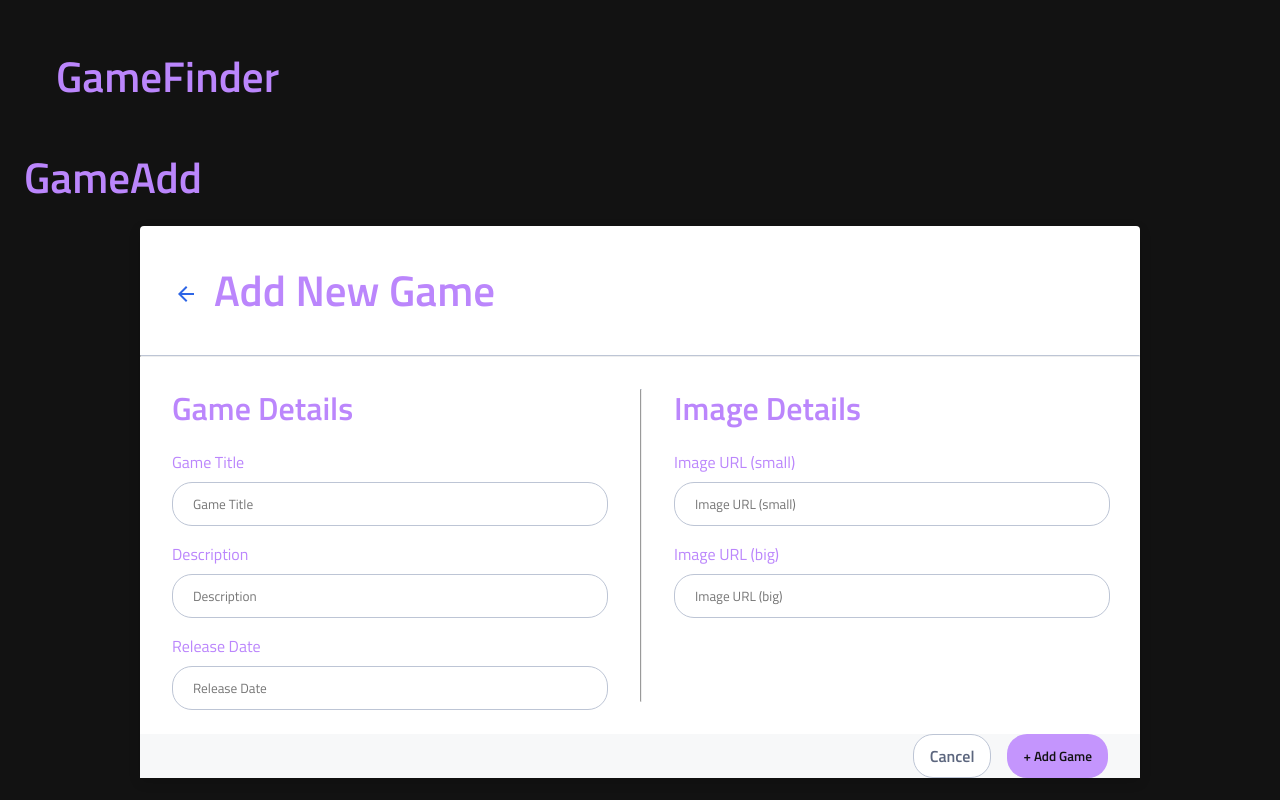
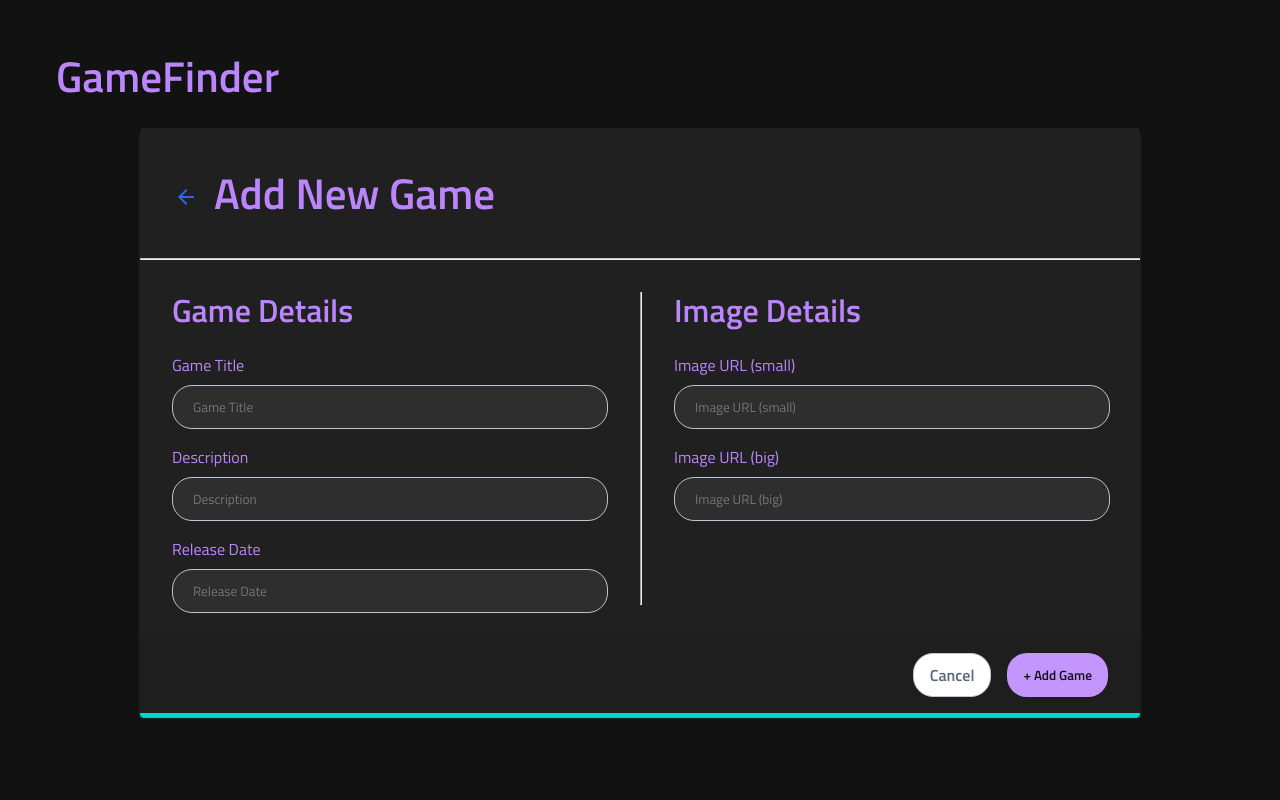
Before and after one commit to Michelle-Watson/capstone-michelle, a React (Vite) app in the folder game-finder/: page /games/add in a window 1280 px wide. Shown: the top 800 px of the page. Built offline with nearby package versions, Linux system fonts and the light colour scheme; no server answers.

Commit message:
Add styling to form

```diff
--- a/game-finder/src/components/GameForm/GameForm.scss
+++ b/game-finder/src/components/GameForm/GameForm.scss
@@ -17,14 +17,20 @@
 }
 
 .warehouse-form {
-  background-color: $White;
-  box-shadow: 0 4px 12px rgba(0, 0, 0, 0.15);
+  // Background colour of form
+  background-color: $night-fg;
+
+  box-shadow: 0 5px 1px $GameFinder-Aqua;
   position: relative;
   border-radius: 0.25rem;
   max-width: 600px;
   width: 100%;
   @include tablet {
     max-width: 1000px;
+  }
+  // Glowing drop shadow effect for the form
+  &:focus-within {
+    box-shadow: $GameFinder-Aqua; // Aqua glowing effect
   }
 
   &__header-container {
@@ -79,12 +85,20 @@
 
   // Apply red border when input has error class
   .input-control {
+    // $night-form-border
     border: 1px solid $Cloud; // Default border color
-    // color: $Instock-Black;
-    color: $GameFinder-Aqua;
+    color: $night-form-field-text;
+    background-color: $night-form-field;
 
     &.warehouse-form__input-control--error {
       border-color: $Red; // Red border when there’s an error
+    }
+
+    // Border color change on focus
+    &:focus {
+      // border-color: aqua; // Aqua border when focused
+      outline: none; // Remove default outline
+      box-shadow: 0 0 8px 2px $GameFinder-Aqua;
     }
   }
 
@@ -106,12 +120,13 @@
     display: flex;
     gap: $gutter-mobile;
     justify-content: center;
-    background-color: $Light-Grey;
+    // background-color: $Light-Grey;
+    background-color: $night-acent;
     padding: $padding-spacing-base-unit * 3 $padding-spacing-base-unit * 4;
     flex-direction: row;
     @include tablet {
       justify-content: end;
-      padding: 0 $padding-spacing-base-unit * 4;
+      padding: 1rem $padding-spacing-base-unit * 4;
     }
   }
 
--- a/game-finder/src/pages/GameAdd/GameAdd.jsx
+++ b/game-finder/src/pages/GameAdd/GameAdd.jsx
@@ -4,8 +4,7 @@ import GameForm from "../../components/GameForm/GameForm";
 export default function GameAdd() {
   return (
     <>
-      <h1>GameAdd</h1>
-      <GameForm />;
+      <GameForm />
     </>
   );
 }
--- a/game-finder/src/pages/GameEdit/GameEdit.jsx
+++ b/game-finder/src/pages/GameEdit/GameEdit.jsx
@@ -5,8 +5,7 @@ import GameForm from "../../components/GameForm/GameForm";
 export default function GameEdit() {
   return (
     <>
-      <h1>GameEdit</h1>
-      <GameForm />;
+      <GameForm />
     </>
   );
 }
--- a/game-finder/src/styles/partials/_variables.scss
+++ b/game-finder/src/styles/partials/_variables.scss
@@ -9,6 +9,11 @@ $tablet-max-width: 1000px;
 
 //// Background Colours
 $night-bg: #121212;
+$night-fg: #202020;
+$night-acent: #1e1e1e;
+$night-form-field: #2e2e2e;
+$night-form-field-text: #ececec;
+$night-form-border: #b785f8;
 
 //// Primary Colours
 $GameFinder-Purple-100: #dbb2ff;
```
